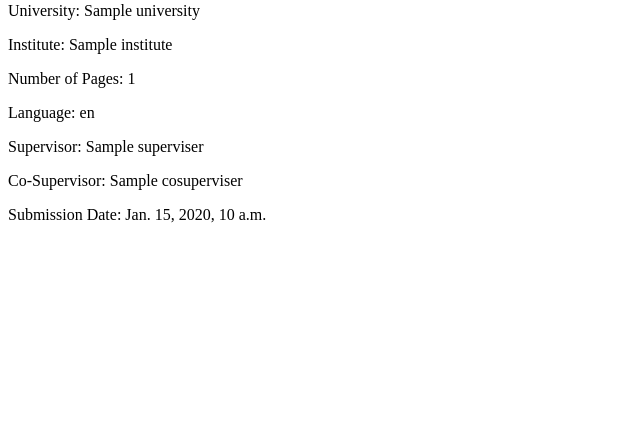
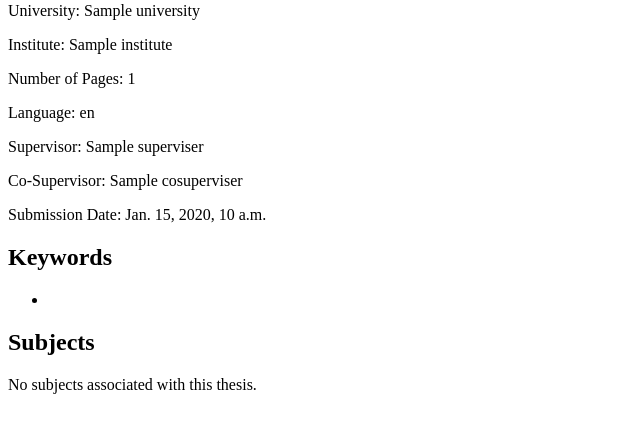
Before and after one commit to berkaysahiin/SE307, a Django app: template thesis/templates/thesis_detail.html in a window 1280 px wide. Shown: the part 282-715 px from the top of the page, without its empty margins (0-640 px from the left). Run offline with Django 5.2, Linux system fonts and the light colour scheme; the template is opened without the code that fills it: most values are stand-ins (such as "Sample title", 1, 10 or a date in 2020).

Commit message:
Update thesis_detail.html

```diff
--- a/thesis/templates/thesis_detail.html
+++ b/thesis/templates/thesis_detail.html
@@ -20,6 +20,25 @@
         <p>Co-Supervisor: {{ object.cosuperviser }} </p>
     {% endif %}
     <p>Submission Date: {{ object.submission_date }}</p>
-    <!-- Add more details as needed -->
+
+    <h2>Keywords</h2>
+    <ul>
+        {% for thesis_keyword in object.thesiskeyword_set.all %}
+            <li>{{ thesis_keyword.keyword }}</li>
+        {% endfor %}
+    </ul>
+
+    <!-- Display Subjects -->
+     <h2>Subjects</h2>
+    {% if object.thesissubject_set.exists %}
+    <ul>
+        {% for thesis_subject in object.thesissubject_set.all %}
+            <li>{{ thesis_subject.subject.topic }}</li>
+        {% endfor %}
+    </ul>
+    {% else %}
+    <p>No subjects associated with this thesis.</p>
+    {% endif %}
+
 </body>
 </html>
```
